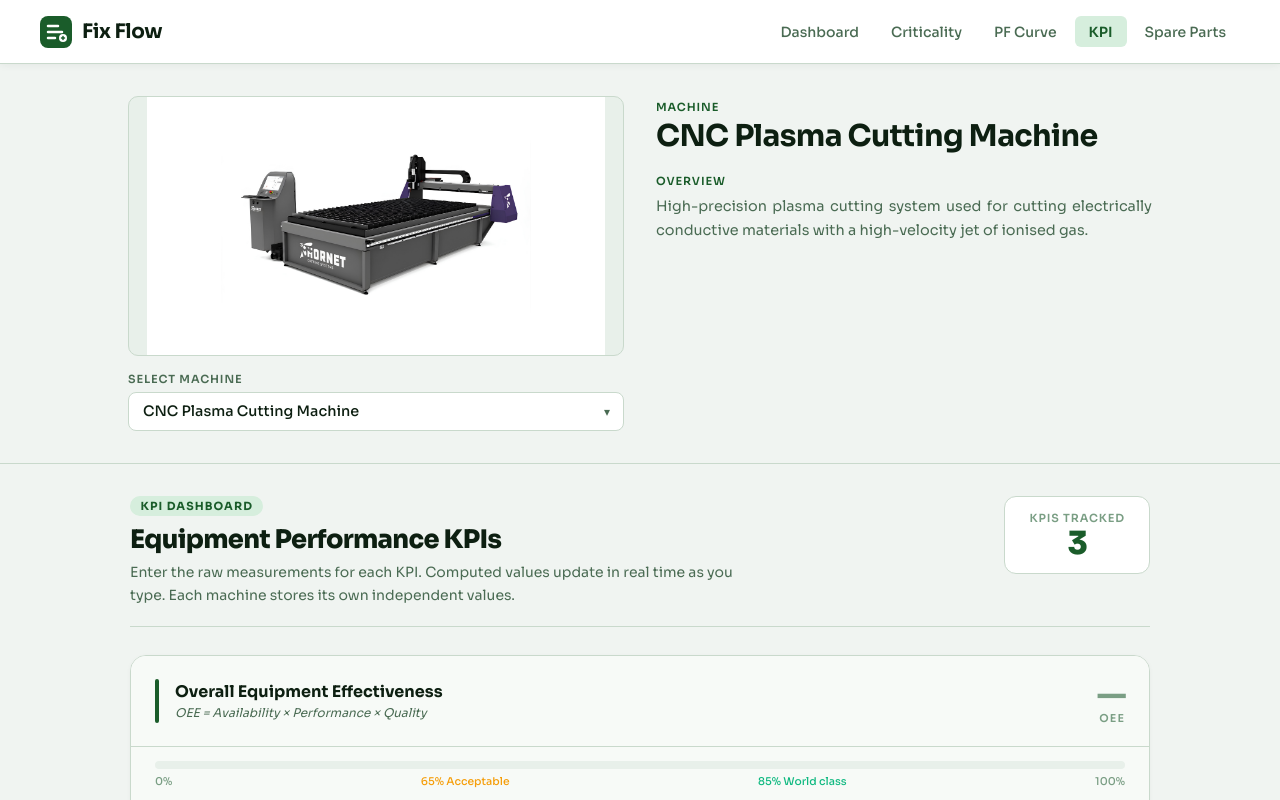
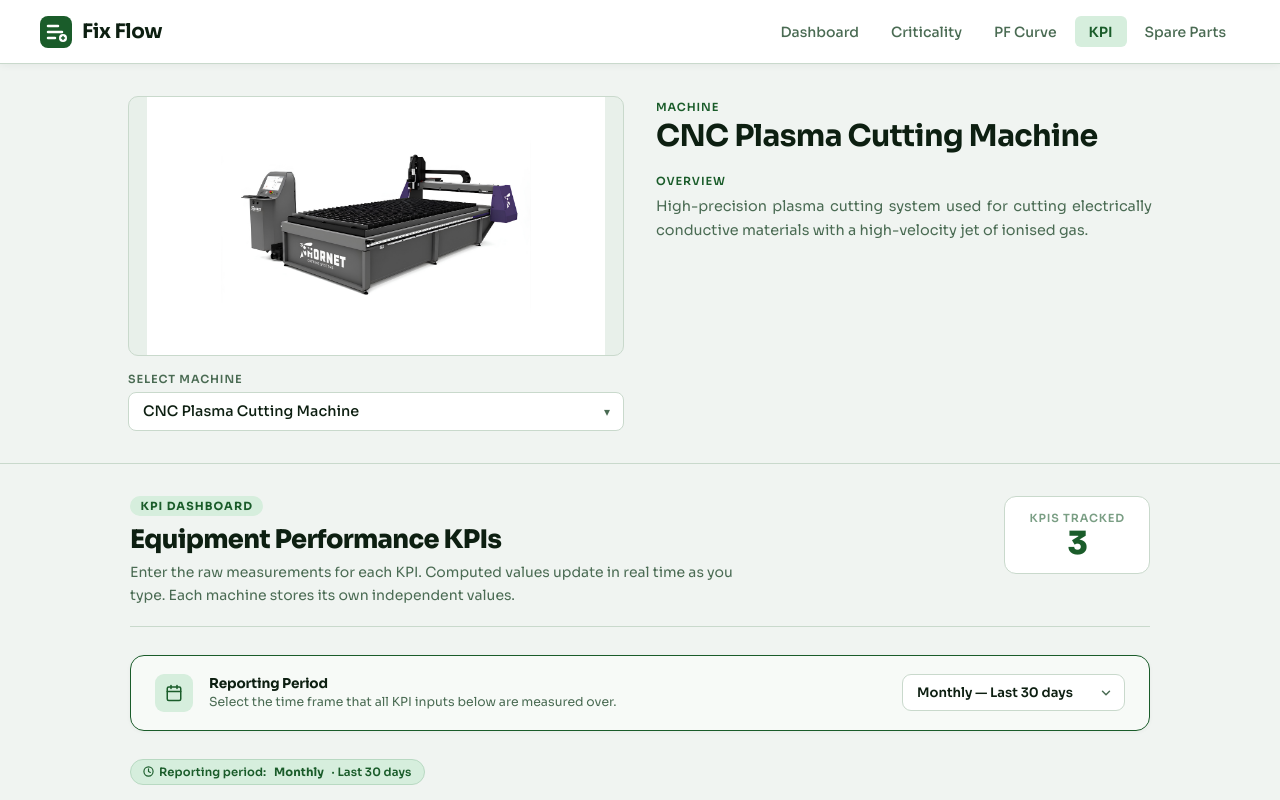
Before and after one commit to Ange-09/Fix-Flow, a Next.js app: page /kpi in a window 1280 px wide. Shown: the top 800 px of the page. Built offline with nearby package versions, Linux system fonts and the light colour scheme.

Commit message:
Changed KPI Page

```diff
--- a/src/app/kpi/page.module.css
+++ b/src/app/kpi/page.module.css
@@ -510,3 +510,139 @@
     align-items: flex-start;
   }
 }
+
+/* ══════════════════════════════════════════
+   TIME FRAME SELECTOR
+══════════════════════════════════════════ */
+
+.timeFrameCard {
+  background: #f7faf7;
+  border: 1.5px solid #1a5c2a;
+  border-radius: 14px;
+  padding: 18px 24px;
+  display: flex;
+  align-items: center;
+  gap: 16px;
+  flex-wrap: wrap;
+  box-shadow: 0 1px 4px rgba(13, 31, 17, 0.04);
+}
+
+.timeFrameIconWrap {
+  width: 38px;
+  height: 38px;
+  background: #d6eedd;
+  border-radius: 9px;
+  display: flex;
+  align-items: center;
+  justify-content: center;
+  color: #1a5c2a;
+  flex-shrink: 0;
+}
+
+.timeFrameCardContent {
+  flex: 1;
+  min-width: 160px;
+}
+
+.timeFrameCardTitle {
+  font-size: 0.85rem;
+  font-weight: 700;
+  color: #0d1f11;
+  margin: 0 0 2px 0;
+  letter-spacing: -0.01em;
+}
+
+.timeFrameCardSubtitle {
+  font-size: 0.775rem;
+  color: #4a6b53;
+  margin: 0;
+  line-height: 1.4;
+}
+
+/* ── Dropdown wrapper ── */
+
+.timeFrameSelectWrap {
+  position: relative;
+  flex-shrink: 0;
+}
+
+.timeFrameSelect {
+  appearance: none;
+  -webkit-appearance: none;
+  background: #ffffff;
+  border: 1.5px solid #c9d9cc;
+  border-radius: 9px;
+  padding: 9px 40px 9px 14px;
+  font-family: "Sora", "Segoe UI", sans-serif;
+  font-size: 0.82rem;
+  font-weight: 600;
+  color: #0d1f11;
+  cursor: pointer;
+  min-width: 210px;
+  transition: border-color 0.15s, box-shadow 0.15s;
+}
+
+.timeFrameSelect:hover {
+  border-color: #1a5c2a;
+}
+
+.timeFrameSelect:focus {
+  outline: none;
+  border-color: #1a5c2a;
+  box-shadow: 0 0 0 3px rgba(26, 92, 42, 0.10);
+}
+
+.timeFrameSelectArrow {
+  position: absolute;
+  right: 12px;
+  top: 50%;
+  transform: translateY(-50%);
+  pointer-events: none;
+  color: #4a6b53;
+  display: flex;
+  align-items: center;
+}
+
+/* ── Sticky reminder badge ── */
+
+.timeFrameBadgeRow {
+  display: flex;
+  align-items: center;
+  gap: 8px;
+}
+
+.timeFrameActiveBadge {
+  display: inline-flex;
+  align-items: center;
+  gap: 5px;
+  background: #d6eedd;
+  color: #1a5c2a;
+  border: 1px solid #b8d9c2;
+  border-radius: 999px;
+  padding: 5px 12px;
+  font-size: 0.72rem;
+  font-weight: 600;
+  letter-spacing: 0.01em;
+}
+
+.timeFrameActiveBadge svg {
+  flex-shrink: 0;
+  color: #1a5c2a;
+}
+
+/* ── Responsive ── */
+
+@media (max-width: 768px) {
+  .timeFrameCard {
+    flex-wrap: wrap;
+    gap: 12px;
+  }
+
+  .timeFrameSelect {
+    min-width: 100%;
+  }
+
+  .timeFrameSelectWrap {
+    width: 100%;
+  }
+}
--- a/src/app/kpi/page.tsx
+++ b/src/app/kpi/page.tsx
@@ -1,8 +1,20 @@
 "use client";
 
-import { useEffect } from "react";
+import { useEffect, useState } from "react";
 import styles from "./page.module.css";
 import { useAppContext } from "@/app/context/AppContext";
+
+// ── Types ─────────────────────────────────────────────────────────────────────
+
+type TimeFrame = "daily" | "weekly" | "monthly" | "quarterly" | "annually";
+
+const TIME_FRAME_OPTIONS: { value: TimeFrame; label: string; shortLabel: string; description: string }[] = [
+  { value: "daily",     label: "Daily",     shortLabel: "Day",     description: "Last 24 hours" },
+  { value: "weekly",    label: "Weekly",    shortLabel: "Week",    description: "Last 7 days" },
+  { value: "monthly",   label: "Monthly",   shortLabel: "Month",   description: "Last 30 days" },
+  { value: "quarterly", label: "Quarterly", shortLabel: "Quarter", description: "Last 90 days" },
+  { value: "annually",  label: "Annually",  shortLabel: "Year",    description: "Last 365 days" },
+];
 
 // ── Helpers ───────────────────────────────────────────────────────────────────
 
@@ -102,6 +114,10 @@ export default function KPIPage() {
     setKpiOutputs,
   } = useAppContext();
 
+  const [timeFrame, setTimeFrame] = useState<TimeFrame>("monthly");
+
+  const selectedOption = TIME_FRAME_OPTIONS.find((o) => o.value === timeFrame)!;
+
   // ── OEE Computed ──
   const runTime        = toNum(oeeInputs.runTime);
   const plannedTime    = toNum(oeeInputs.plannedProductionTime);
@@ -128,9 +144,6 @@ export default function KPIPage() {
   const numRepairs      = toNum(mttrInputs.numberOfRepairs);
   const mttrValue       = safeDivide(totalRepairTime, numRepairs);
 
-  // ── Sync computed outputs to context whenever inputs or selected machine change ──
-  // selectedMachineId is included so outputs are re-written to the new machine's
-  // slot immediately after switching, rather than waiting for the next keystroke.
   useEffect(() => {
     setKpiOutputs({
       oeeScore,
@@ -147,9 +160,11 @@ export default function KPIPage() {
     mtbfValue, mttrValue,
   ]);
 
-  // ── Bar width helpers ──
   const barWidth = (val: number | null) =>
     val === null ? "0%" : `${Math.min(val * 100, 100).toFixed(1)}%`;
+
+  // ── Time frame hint helper ──
+  const tfHint = (base: string) => `${base} (${selectedOption.description})`;
 
   return (
     <div className={styles.page}>
@@ -174,6 +189,55 @@ export default function KPIPage() {
         </div>
 
         {/* ══════════════════════════════════════════
+            TIME FRAME SELECTOR
+        ══════════════════════════════════════════ */}
+        <div className={styles.timeFrameCard}>
+          <div className={styles.timeFrameIconWrap}>
+            <svg width="18" height="18" viewBox="0 0 24 24" fill="none" stroke="currentColor" strokeWidth="2" strokeLinecap="round" strokeLinejoin="round">
+              <rect x="3" y="4" width="18" height="18" rx="2" ry="2"/>
+              <line x1="16" y1="2" x2="16" y2="6"/>
+              <line x1="8" y1="2" x2="8" y2="6"/>
+              <line x1="3" y1="10" x2="21" y2="10"/>
+            </svg>
+          </div>
+          <div className={styles.timeFrameCardContent}>
+            <p className={styles.timeFrameCardTitle}>Reporting Period</p>
+            <p className={styles.timeFrameCardSubtitle}>
+              Select the time frame that all KPI inputs below are measured over.
+            </p>
+          </div>
+          <div className={styles.timeFrameSelectWrap}>
+            <select
+              className={styles.timeFrameSelect}
+              value={timeFrame}
+              onChange={(e) => setTimeFrame(e.target.value as TimeFrame)}
+            >
+              {TIME_FRAME_OPTIONS.map((option) => (
+                <option key={option.value} value={option.value}>
+                  {option.label} — {option.description}
+                </option>
+              ))}
+            </select>
+            <span className={styles.timeFrameSelectArrow}>
+              <svg width="14" height="14" viewBox="0 0 24 24" fill="none" stroke="currentColor" strokeWidth="2.5" strokeLinecap="round" strokeLinejoin="round">
+                <polyline points="6 9 12 15 18 9"/>
+              </svg>
+            </span>
+          </div>
+        </div>
+
+        {/* ── Active time frame badge (sticky reminder) ── */}
+        <div className={styles.timeFrameBadgeRow}>
+          <span className={styles.timeFrameActiveBadge}>
+            <svg width="11" height="11" viewBox="0 0 24 24" fill="none" stroke="currentColor" strokeWidth="2.5" strokeLinecap="round" strokeLinejoin="round">
+              <circle cx="12" cy="12" r="10"/>
+              <polyline points="12 6 12 12 16 14"/>
+            </svg>
+            Reporting period:&nbsp;<strong>{selectedOption.label}</strong>&nbsp;·&nbsp;{selectedOption.description}
+          </span>
+        </div>
+
+        {/* ══════════════════════════════════════════
             OEE CARD
         ══════════════════════════════════════════ */}
         <div className={styles.kpiCard}>
@@ -189,7 +253,6 @@ export default function KPIPage() {
             </div>
           </div>
 
-          {/* OEE score bar */}
           <div className={styles.oeeBarSection}>
             <div className={styles.oeeBarTrack}>
               <div
@@ -227,14 +290,14 @@ export default function KPIPage() {
                   unit="hrs"
                   value={oeeInputs.runTime}
                   onChange={(v) => setOeeInputs({ ...oeeInputs, runTime: v })}
-                  hint="Actual time the machine was running"
+                  hint={tfHint("Actual time the machine was running")}
                 />
                 <InputField
                   label="Planned Production Time"
                   unit="hrs"
                   value={oeeInputs.plannedProductionTime}
                   onChange={(v) => setOeeInputs({ ...oeeInputs, plannedProductionTime: v })}
-                  hint="Scheduled time available for production"
+                  hint={tfHint("Scheduled time available for production")}
                 />
               </div>
               <ComputedRow
@@ -267,14 +330,14 @@ export default function KPIPage() {
                   unit="hrs/unit"
                   value={oeeInputs.idealCycleTime}
                   onChange={(v) => setOeeInputs({ ...oeeInputs, idealCycleTime: v })}
-                  hint="Fastest possible time to produce one unit"
+                  hint={tfHint("Fastest possible time to produce one unit")}
                 />
                 <InputField
                   label="Total Count"
                   unit="units"
                   value={oeeInputs.totalCount}
                   onChange={(v) => setOeeInputs({ ...oeeInputs, totalCount: v })}
-                  hint="Total units produced (good + defective)"
+                  hint={tfHint("Total units produced (good + defective)")}
                 />
               </div>
               <ComputedRow
@@ -307,7 +370,7 @@ export default function KPIPage() {
                   unit="units"
                   value={oeeInputs.goodCount}
                   onChange={(v) => setOeeInputs({ ...oeeInputs, goodCount: v })}
-                  hint="Units that meet quality standards"
+                  hint={tfHint("Units that meet quality standards")}
                 />
                 <InputField
                   label="Total Count"
@@ -355,13 +418,13 @@ export default function KPIPage() {
                     unit="hrs"
                     value={mtbfInputs.totalOperatingTime}
                     onChange={(v) => setMtbfInputs({ ...mtbfInputs, totalOperatingTime: v })}
-                    hint=""
+                    hint={tfHint("Total uptime in the period")}
                   />
                   <InputField
                     label="Number of Failures"
                     value={mtbfInputs.numberOfFailures}
                     onChange={(v) => setMtbfInputs({ ...mtbfInputs, numberOfFailures: v })}
-                    hint=""
+                    hint={tfHint("Total failure events recorded")}
                   />
                 </div>
                 <ComputedRow
@@ -400,13 +463,13 @@ export default function KPIPage() {
                     unit="hrs"
                     value={mttrInputs.totalRepairTime}
                     onChange={(v) => setMttrInputs({ ...mttrInputs, totalRepairTime: v })}
-                    hint="Sum of all time spent on repairs"
+                    hint={tfHint("Sum of all time spent on repairs")}
                   />
                   <InputField
                     label="Number of Repairs"
                     value={mttrInputs.numberOfRepairs}
                     onChange={(v) => setMttrInputs({ ...mttrInputs, numberOfRepairs: v })}
-                    hint="Total repair events in the period"
+                    hint={tfHint("Total repair events in the period")}
                   />
                 </div>
                 <ComputedRow
```
